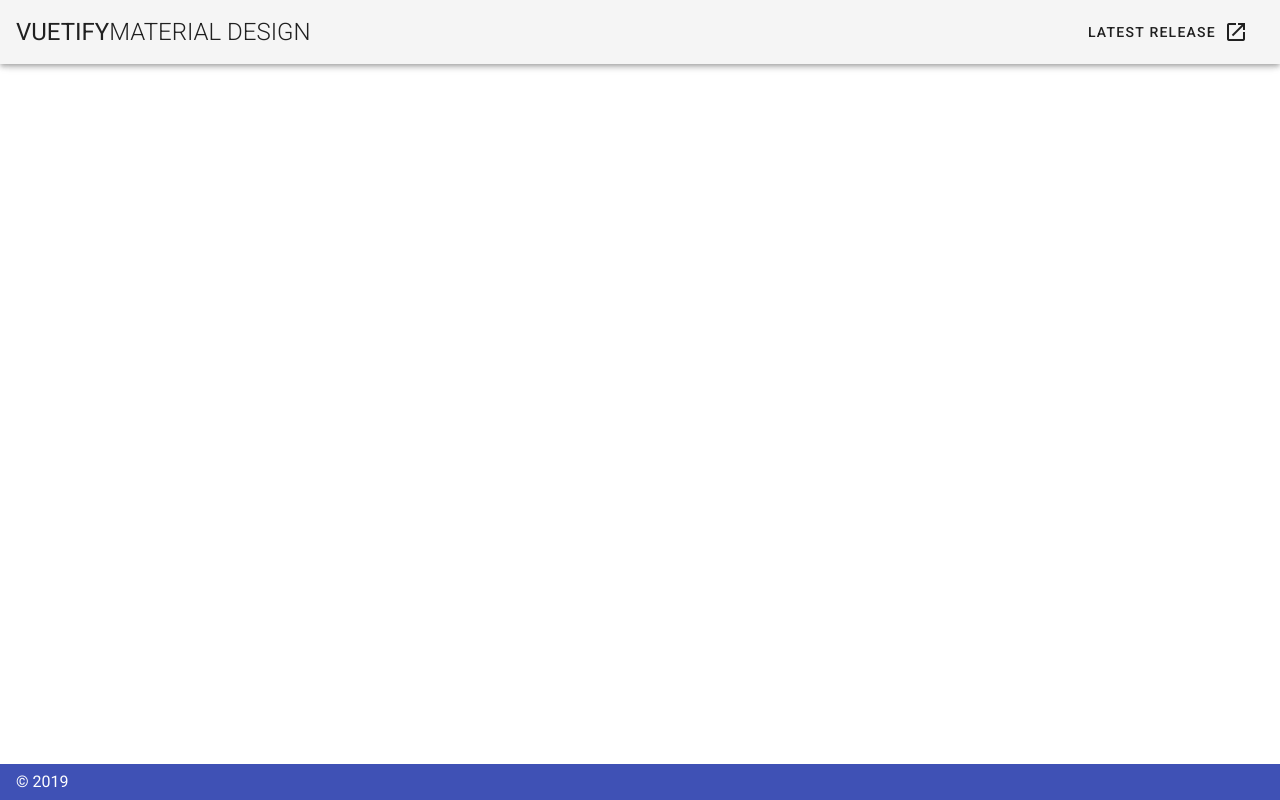
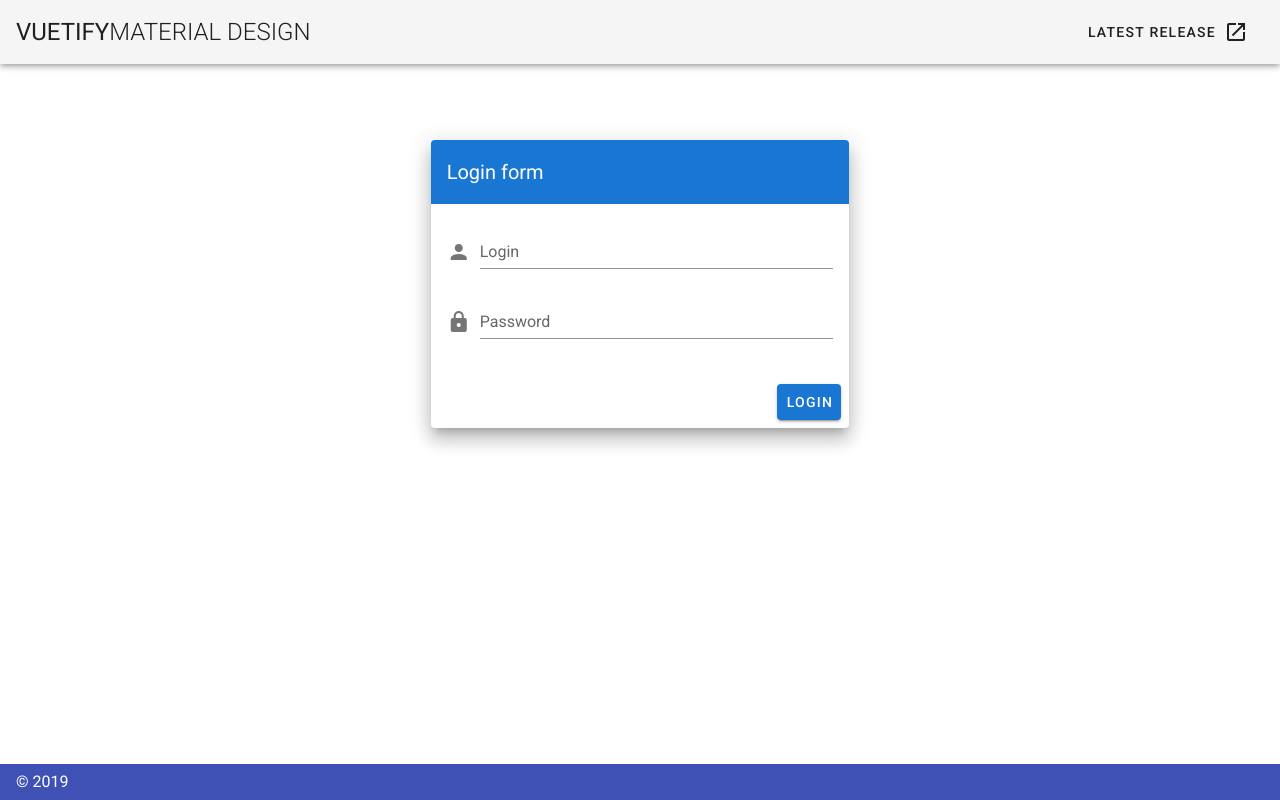
Before and after one commit to winterishere/vue-vuetify-app, a Vue app: page /auth in a window 1280 px wide. Built offline with nearby package versions, Linux system fonts and the light colour scheme.

Commit message:
Mock auth

```diff
--- a/src/router.js
+++ b/src/router.js
@@ -1,6 +1,7 @@
 import Vue from 'vue'
 import Router from 'vue-router'
 import Home from './views/Home.vue'
+import Auth from "./views/Auth"
 
 Vue.use(Router)
 
@@ -20,6 +21,11 @@
       // this generates a separate chunk (about.[hash].js) for this route
       // which is lazy-loaded when the route is visited.
       component: () => import(/* webpackChunkName: "about" */ './views/About.vue')
+    },
+    {
+      path: '/auth',
+      name: 'auth',
+      component: Auth
     }
   ]
 })
--- /dev/null
+++ b/src/views/Auth.vue
@@ -0,0 +1,65 @@
+<template>
+  <v-content>
+    <v-container
+      fluid
+      fill-height
+    >
+      <v-layout
+        align-center
+        justify-center
+      >
+        <v-flex
+          xs12
+          sm8
+          md4
+        >
+          <v-card class="elevation-12">
+            <v-toolbar
+              color="primary"
+              dark
+              flat
+            >
+              <v-toolbar-title>Login form</v-toolbar-title>
+              <v-spacer></v-spacer>
+            </v-toolbar>
+            <v-card-text>
+              <v-form>
+                <v-text-field
+                  label="Login"
+                  name="login"
+                  prepend-icon="mdi-account"
+                  type="text"
+                ></v-text-field>
+
+                <v-text-field
+                  id="password"
+                  label="Password"
+                  name="password"
+                  prepend-icon="mdi-lock"
+                  type="password"
+                ></v-text-field>
+              </v-form>
+            </v-card-text>
+            <v-card-actions>
+              <v-spacer></v-spacer>
+              <v-btn color="primary">Login</v-btn>
+            </v-card-actions>
+          </v-card>
+        </v-flex>
+      </v-layout>
+    </v-container>
+  </v-content>
+</template>
+
+<script>
+	export default {
+		name: "Auth",
+	  props: {
+		  source: String,
+	  }
+	}
+</script>
+
+<style scoped>
+
+</style>
```
